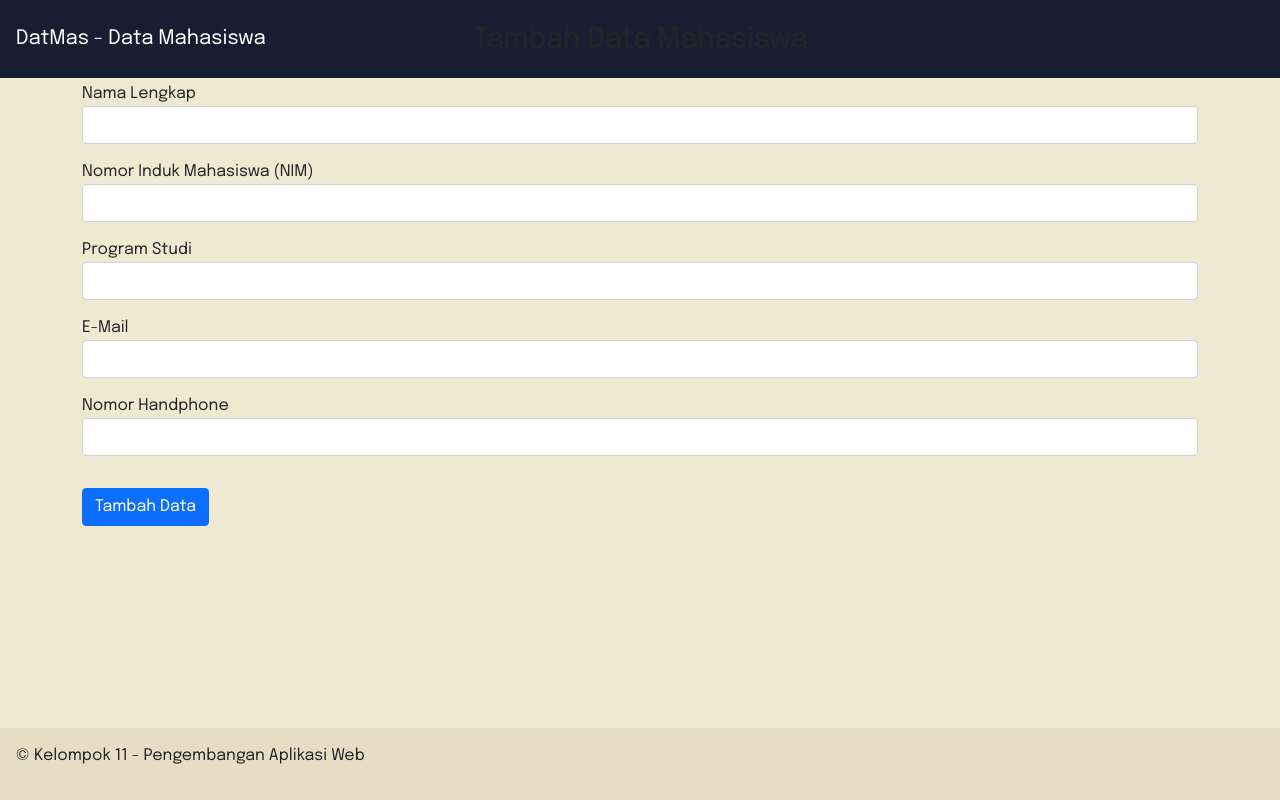
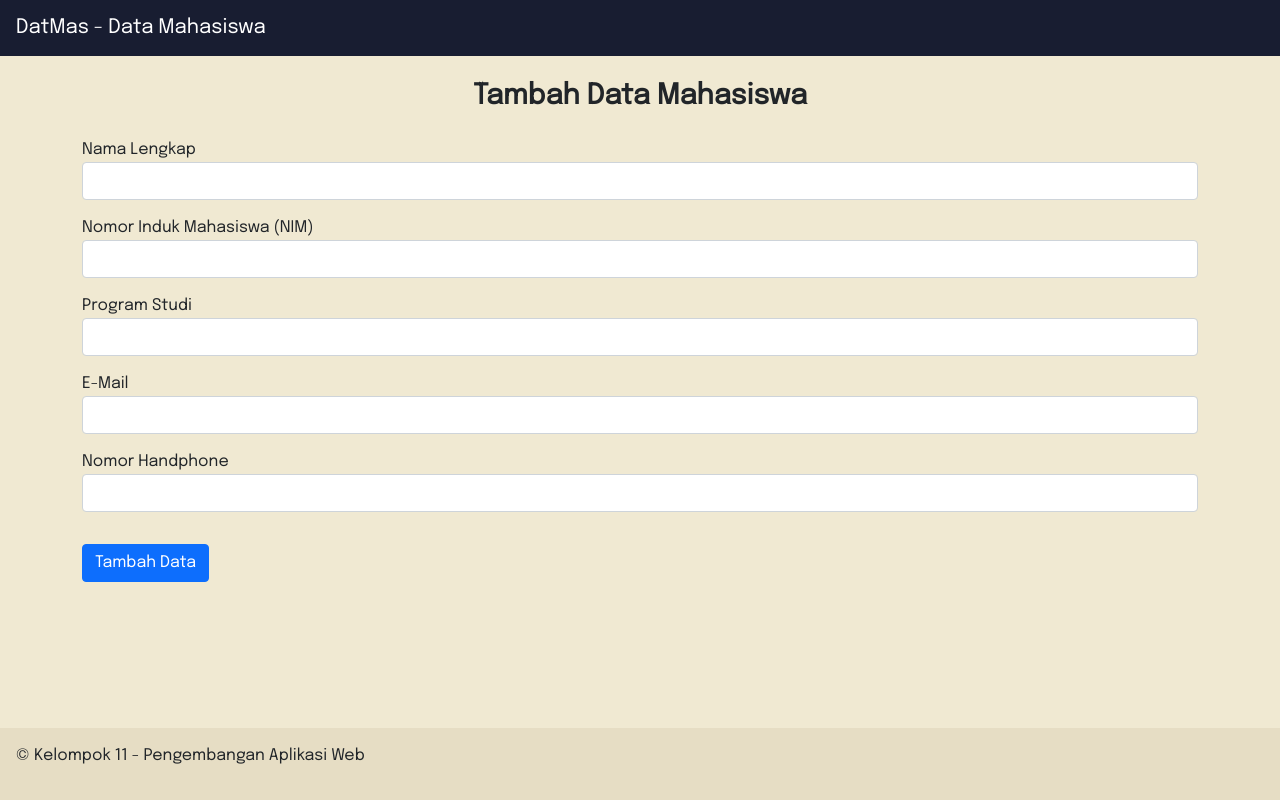
Before and after one commit to mufidussani/paw-kelompok-1, a React (Create React App) app in the folder client/: page /add in a window 1280 px wide. Built offline with nearby package versions, Linux system fonts and the light colour scheme.

Commit message:
fixing some minor bugs

```diff
--- a/client/src/components/AddMahasiswa.jsx
+++ b/client/src/components/AddMahasiswa.jsx
@@ -69,7 +69,7 @@ class AddMahasiswa extends Component {
 
     render() {
         return (
-            <div className="animate__animated animate__slideInUp" style={{ position: 'fixed', width: '100%' }}>
+            <div className="animate__animated animate__slideInUp" style={{ position: 'relative', width: '100%' }}>
                 <div className="container">
                     <h3 style={{ textAlign: 'center', fontWeight: 'bold' }}>Tambah Data Mahasiswa</h3>
                     <form onSubmit={this.onSubmit}>
--- a/client/src/components/Navbar.jsx
+++ b/client/src/components/Navbar.jsx
@@ -3,18 +3,20 @@ import React, { Component } from "react";
 class Navbar extends Component {
     render() {
         return (
-            <nav class="navbar navbar-expand-lg navbar-dark" style={{ backgroundColor: '#181D31', paddingLeft: '1rem', paddingRight: '1rem', position: 'fixed', width: '100%' }}>
-                <a class="navbar-brand" >DatMas - Data Mahasiswa</a>
-                <button class="navbar-toggler" type="button" data-toggle="collapse" data-target="#navbarNavAltMarkup" aria-controls="navbarNavAltMarkup" aria-expanded="false" aria-label="Toggle navigation">
-                    <span class="navbar-toggler-icon"></span>
-                </button>
-                <div class="collapse navbar-collapse" id="navbarNavAltMarkup">
-                    <div class="navbar-nav animate__animated animate__slideInRight" style={{ paddingLeft: '80.3rem' }}>
-                        <a class="btn btn-outline-success" href="/" style={{ marginRight: '1rem', color: 'white' }}>List Mahasiswa</a>
-                        <a class="btn btn-outline-success" href="/add" style={{ color: 'white' }}>Tambah Mahasiswa</a>
+            <div class="container-full">
+                <nav class="navbar navbar-expand-lg navbar-dark" style={{ backgroundColor: '#181D31', paddingLeft: '1rem', paddingRight: '1rem', position: 'relative' }}>
+                    <a class="navbar-brand">DatMas - Data Mahasiswa</a>
+                    <button class="navbar-toggler" type="button" data-toggle="collapse" data-target="#navbarNavAltMarkup" aria-controls="navbarNavAltMarkup" aria-expanded="false" aria-label="Toggle navigation">
+                        <span class="navbar-toggler-icon"></span>
+                    </button>
+                    <div class="collapse navbar-collapse animate__animated animate__fadeIn" id="navbarNavAltMarkup">
+                        <div class="navbar-nav">
+                            <a class="btn btn-outline-success" href="/" style={{ marginLeft: '0.5rem', marginRight: '0.5rem', color: 'white', display: 'block', boxSizing: 'border-box' }}>Data Mahasiswa</a>
+                            <a class="btn btn-outline-success" href="/add" style={{ marginLeft: '0.5rem', marginRight: '0.5rem', color: 'white', display: 'block' }}>Tambah Mahasiswa</a>
+                        </div>
                     </div>
-                </div>
-            </nav>
+                </nav>
+            </div>
         );
     }
 }
```
Also changed, not shown: client/src/index.css (line endings or trailing spaces).
